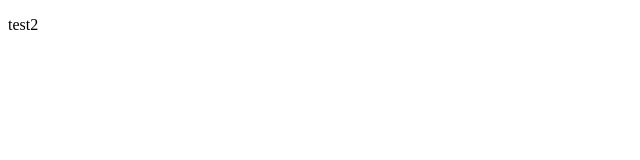
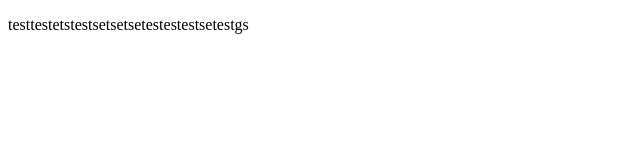
Before and after one commit to kalebbinger/boots, a plain HTML site: page index.html in a window 1280 px wide. Shown: the whole page, without its empty margins (0-640 px from the left). Drawn offline with Linux system fonts and the light colour scheme.

Commit message:
Update index.html

```diff
--- a/index.html
+++ b/index.html
@@ -1,6 +1,6 @@
 <!DOCTYPE html>
 <html>
 <body>
-  <p>test2</p>
+  <p>testtestetstestsetsetsetestestestsetestgs</p>
   </body>
 </html>
```
